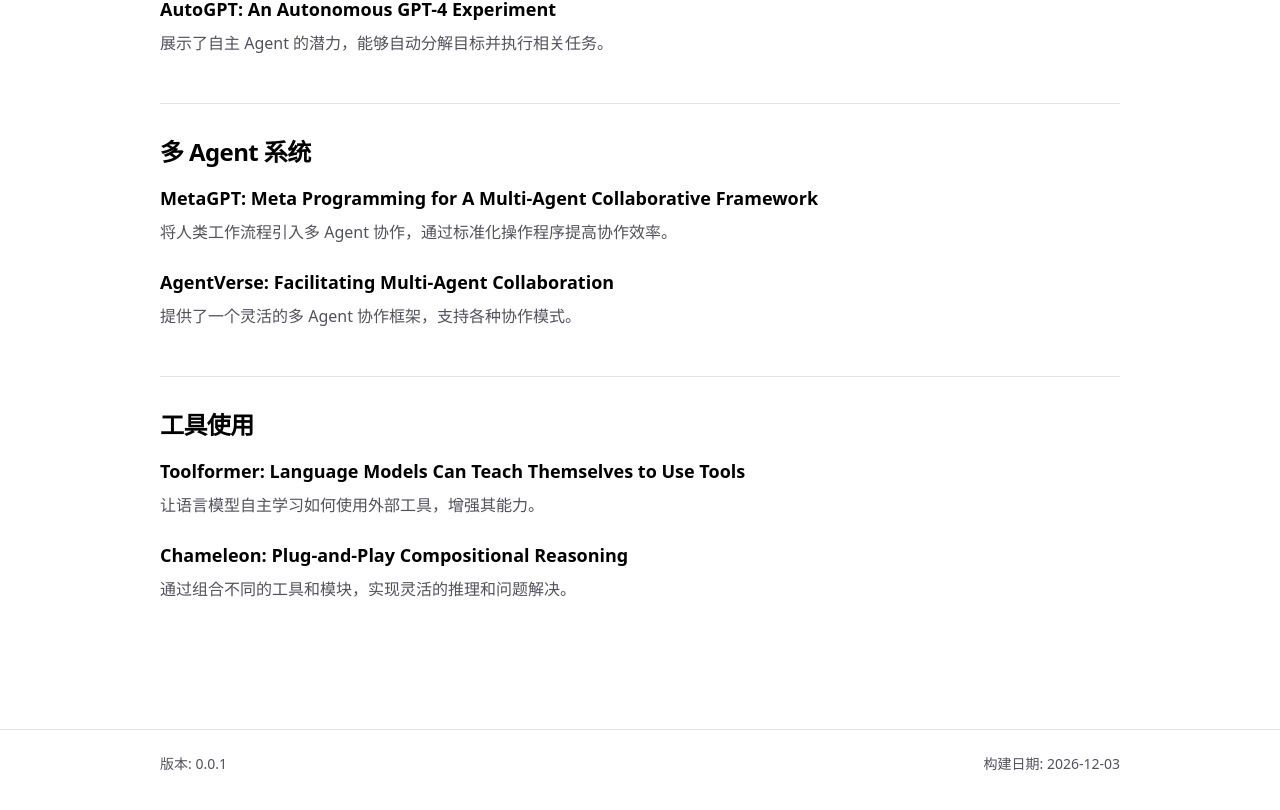
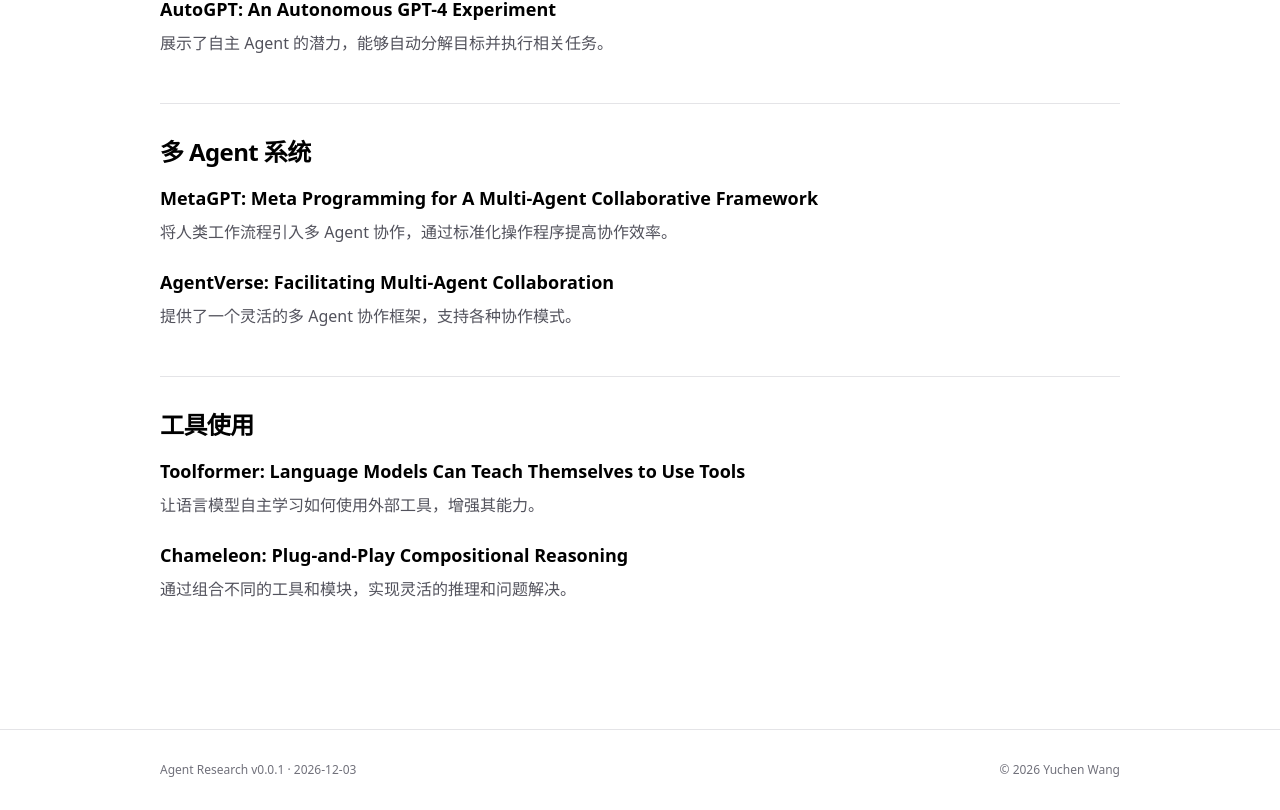
Before and after one commit to yc-w-cn/agent-research, a Next.js app: page /papers in a window 1280 px wide. Shown: the part 718-1528 px from the top of the page. Built offline with nearby package versions, Linux system fonts and the light colour scheme.

Commit message:
feat(Footer): 更新页脚样式并添加版权年份
调整页脚文本样式为更小的字号和更浅的颜色
添加当前年份的版权信息显示

```diff
--- a/src/components/Footer.tsx
+++ b/src/components/Footer.tsx
@@ -2,13 +2,16 @@ export default function Footer() {
   const version = process.env.APP_VERSION || '0.0.1';
   const buildDate =
     process.env.BUILD_DATE || new Date().toISOString().split('T')[0];
+  const currentYear = new Date().getFullYear();
 
   return (
     <footer className="border-t border-zinc-200 bg-white">
-      <div className="mx-auto max-w-5xl px-8 py-6">
-        <div className="flex items-center justify-between text-sm text-zinc-600">
-          <span>版本: {version}</span>
-          <span>构建日期: {buildDate}</span>
+      <div className="mx-auto max-w-5xl px-8 py-8">
+        <div className="flex items-center justify-between text-xs text-zinc-500">
+          <span>
+            Agent Research v{version} · {buildDate}
+          </span>
+          <span>© {currentYear} Yuchen Wang</span>
         </div>
       </div>
     </footer>
```
